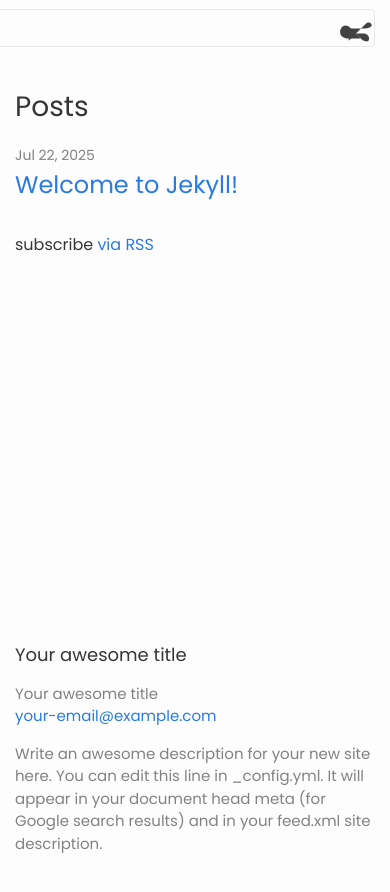
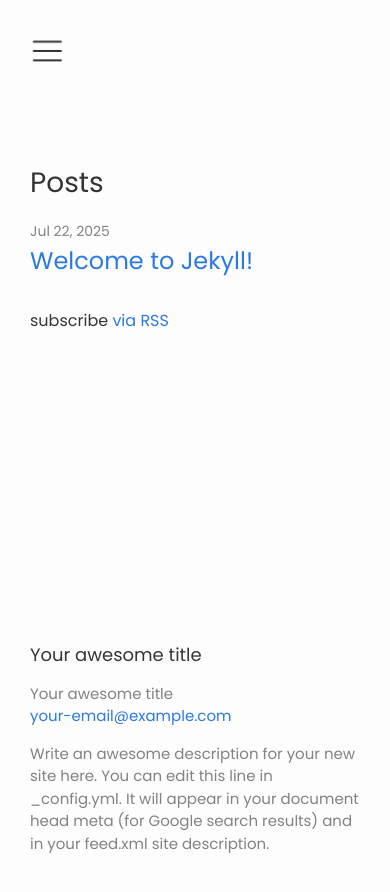
Before and after one commit to mario-ruoff/clarity-jekyll-theme, a Jekyll site: the page built from index.md, in a window 390 px wide. Shown: the top 892 px of the page. Built offline with Jekyll 4.4.1, drawn with Linux system fonts in a browser that asks for light colours.

Commit message:
Fix navbar hamburger

```diff
--- a/_includes/head.html
+++ b/_includes/head.html
@@ -3,7 +3,8 @@
   <meta http-equiv="X-UA-Compatible" content="IE=edge">
   <meta name="viewport" content="width=device-width, initial-scale=1">
   {%- seo -%}
-  <link rel="stylesheet" href="{{ "/assets/main.css" | relative_url }}">
+  <link rel="stylesheet" href="{{ '/assets/main.css' | relative_url }}">
+  <script src="{{ '/assets/main.js' | relative_url }}" defer></script>
   {%- feed_meta -%}
   {%- if jekyll.environment == 'production' and site.google_analytics -%}
     {%- include google-analytics.html -%}
--- a/_includes/header.html
+++ b/_includes/header.html
@@ -6,18 +6,9 @@
 
     {%- if page_paths -%}
       <nav class="site-nav">
-        <input type="checkbox" id="nav-trigger" class="nav-trigger" />
-        <label for="nav-trigger">
-          <span class="menu-icon">
-            <svg viewBox="0 0 64 48">
-                <path d="M19,15 L45,15 C70,15 58,-2 49.0177126,7 L19,37"></path>
-                <path d="M19,24 L45,24 C61.2371586,24 57,49 41,33 L32,24"></path>
-                <path d="M45,33 L19,33 C-8,33 6,-2 22,14 L45,37"></path>
-            </svg>
-          </span>
-        </label>
 
-        <div class="trigger">
+        <div class="nav-container slide-in first" id="slider">
+          <div class="page-links">
             <a class="page-link" href="{{ '/' | relative_url }}">Home</a>
             {%- for path in page_paths -%}
               {%- assign my_page = site.pages | where: "path", path | first -%}
@@ -25,7 +16,20 @@
               <a class="page-link" href="{{ my_page.url | relative_url }}">{{ my_page.title | escape }}</a>
               {%- endif -%}
             {%- endfor -%}
+          </div>
           {%- include social.html -%}
+        </div>
+
+        <div class="nav-container-small">
+          <div class="menu-bar">
+            <button class="menu-default" onclick="toggle(this)">
+              <svg viewBox="0 0 64 48">
+                  <path d="M19,15 L45,15 C70,15 58,-2 49.0177126,7 L19,37"></path>
+                  <path d="M19,24 L45,24 C61.2371586,24 57,49 41,33 L32,24"></path>
+                  <path d="M45,33 L19,33 C-8,33 6,-2 22,14 L45,37"></path>
+              </svg>
+            </button>
+          </div>
         </div>
 
       </nav>
--- a/_sass/minima.scss
+++ b/_sass/minima.scss
@@ -6,6 +6,7 @@
 $base-font-size:   16px !default;
 $base-font-weight: 400 !default;
 $small-font-size:  $base-font-size * 0.875 !default;
+$large-font-size:  $base-font-size * 1.4 !default;
 $base-line-height: 1.5 !default;
 
 $spacing-unit:     30px !default;
@@ -23,8 +24,8 @@
 // Width of the content area
 $content-width:    1080px !default;
 
-$on-palm:          800px !default;
-$on-laptop:        1000px !default;
+$on-palm:          600px !default;
+$on-laptop:        800px !default;
 
 // Use media queries like this:
 // @include media-query($on-palm) {
--- a/_sass/minima/_base.scss
+++ b/_sass/minima/_base.scss
@@ -188,8 +188,8 @@
   @include media-query($on-laptop) {
     max-width: -webkit-calc(#{$content-width} - (#{$spacing-unit}));
     max-width:         calc(#{$content-width} - (#{$spacing-unit}));
-    padding-right: $spacing-unit / 2;
-    padding-left: $spacing-unit / 2;
+    padding-right: $spacing-unit;
+    padding-left: $spacing-unit;
   }
 }
 
@@ -214,7 +214,7 @@
     transform: scale(1.2);
     width: 16px;
     height: 16px;
-    margin-left: $spacing-unit * 2.5;
+    // margin-left: $spacing-unit * 2.5;
     display: inline-block;
     fill: #{$text-color};
     vertical-align: middle;
--- a/_sass/minima/_layout.scss
+++ b/_sass/minima/_layout.scss
@@ -26,24 +26,36 @@
   width: 100%;
   line-height: $base-line-height * $base-font-size * 5.5;
 
-  .trigger {
+  .nav-container-small {
+    display: none;
+  }
+
+  .nav-container {
+    display: grid;
+    grid-template-columns: 2fr 1fr;
+    column-gap: 25%;
+    align-items: center;
+
+    .page-links {
       display: flex;
-    align-items: center;
+      justify-content: space-between;
     }
 
     .social-media-list {
+      display: flex;
+      justify-content: space-between;
       list-style: none;
       margin-bottom: 0;
-    margin-left: auto;
 
       li {
         display: inline-block;
-      margin-left: 10px;
       }
 
       li + li {
         padding-top: 0;
       }
+    }
+
   }
 
   .nav-trigger {
@@ -59,63 +71,139 @@
     line-height: $base-line-height;
 
     // Gaps between nav items, but not on the last one
-    &:not(:last-child) {
-      margin-right: $spacing-unit * 2;
+    // &:not(:last-child) {
+    //   margin-right: $spacing-unit * 2;
+    // }
+  }
+
+  @include media-query($on-palm) {
+    #first-content {
+      padding-top: calc(8vh + 6px);
+    }
+    .site-nav {
+      position: fixed;
+      background-color: white !important;
+      -webkit-backdrop-filter: none;
+              backdrop-filter: none;
+    }
+    .nav-container {
+      display: grid;
+      grid-template-rows: 4fr 1fr;
+      grid-template-columns: 1fr;
+      padding-left: $spacing-unit;
+      padding-right: $spacing-unit;
+      position: fixed;
+      height: 100%;
+      left: 0;
+      right: 0;
+      align-items: center;
+      background-color: rgba(255, 255, 255, 0.8);
+      -webkit-backdrop-filter: blur(10px);
+              backdrop-filter: blur(10px);
+      transform: translateX(-100%);
+
+      .page-links {
+        display: flex;
+        flex-direction: column;
+        justify-content: flex-end;
+        justify-items: center;
+        align-items: center;
+
+        .page-link {
+          padding: 4vh 0;
+          font-size: $large-font-size;
+        }
+      }
+      .social-media-list {
+        display: flex;
+        justify-content: space-around;
+      }
+    }
+    .nav-container.slide-in {
+      animation: slide-in 0.3s forwards;
+    }
+    .nav-container.slide-in.first {
+      animation: none !important;
+    }
+    .nav-container.slide-out {
+      animation: slide-out 0.3s forwards;
+    }
+    @keyframes slide-out {
+      100% {
+        transform: translateX(0%);
+      }
+    }
+    @keyframes slide-in {
+      0% {
+        transform: translateX(0%);
+      }
+      100% {
+        transform: translateX(-100%);
+      }
+    }
+    .nav-container-small {
+      display: block;
+    }
+    .nav-container-small .menu-bar {
+      position: block;
+    }
   }
 }
 
-  @include media-query($on-palm) {
-    position: absolute;
-    top: 9px;
-    right: $spacing-unit / 2;
-    background-color: $background-color;
-    border: 1px solid $grey-color-light;
-    border-radius: 5px;
-    text-align: right;
 
-    label[for="nav-trigger"] {
-      display: block;
-      float: right;
+.menu-bar .menu-default {
+  cursor: pointer;
+  padding: 5vh 1vh 5vh 0vh;
   width: 36px;
   height: 36px;
-      z-index: 2;
-      cursor: pointer;
+  outline: none;
+  position: relative;
+  border: none;
+  background: none;
 }
-
-    .menu-icon {
+.menu-bar .menu-default svg {
+  top: 0;
+  left: -16px;
+  height: 50px;
+  stroke: $text-color;
+  stroke-width: 2px;
+  color: $text-color;
+  stroke-linecap: round;
+  stroke-linejoin: round;
+  fill: none;
   display: block;
-      float: right;
-      width: 36px;
-      height: 26px;
-      line-height: 0;
-      padding-top: 10px;
-      text-align: center;
-
-      > svg {
-        fill: $grey-color-dark;
+  position: absolute;
 }
+.menu-bar .menu-default svg path {
+  transition: stroke-dasharray var(--duration, 0.85s) var(--easing, ease) var(--delay, 0s), stroke-dashoffset var(--duration, 0.85s) var(--easing, ease) var(--delay, 0s);
+  stroke-dasharray: var(--array-1, 26px) var(--array-2, 100px);
+  stroke-dashoffset: var(--offset, 126px);
+  transform: translateZ(0);
 }
-
-    input ~ .trigger {
-      clear: both;
-      display: none;
+.menu-bar .menu-default svg path:nth-child(2) {
+  --duration: .7s;
+  --easing: ease-in;
+  --offset: 100px;
+  --array-2: 74px;
 }
-
-    input:checked ~ .trigger {
-      display: block;
-      padding-bottom: 5px;
+.menu-bar .menu-default svg path:nth-child(3) {
+  --offset: 133px;
+  --array-2: 107px;
 }
-
-    .page-link {
-      display: block;
-      padding: 5px 10px;
-
-      &:not(:last-child) {
-        margin-right: 0;
+.menu-bar .menu-default.active svg path {
+  --offset: 57px;
 }
-      margin-left: 20px;
+.menu-bar .menu-default.active svg path:nth-child(1), .menu-bar .menu-default.active svg path:nth-child(3) {
+  --delay: .15s;
+  --easing: cubic-bezier(.2, .4, .2, 1.1);
 }
+.menu-bar .menu-default.active svg path:nth-child(2) {
+  --duration: .4s;
+  --offset: 2px;
+  --array-1: 1px;
 }
+.menu-bar .menu-default.active svg path:nth-child(3) {
+  --offset: 58px;
 }
 
 
--- /dev/null
+++ b/assets/main.js
@@ -0,0 +1,204 @@
+// smooth scrolling to target div
+window.smoothScroll = function(target) {
+    var scrollContainer = target;
+    do { //find scroll container
+        scrollContainer = scrollContainer.parentNode;
+        if (!scrollContainer) return;
+        scrollContainer.scrollTop += 1;
+    } while (scrollContainer.scrollTop == 0);
+
+    var targetY = 0;
+    do { //find the top of target relatively to the container
+        if (target == scrollContainer) break;
+        targetY += target.offsetTop;
+    } while (target = target.offsetParent);
+
+    scroll = function(c, a, b, i) {
+        i++; if (i > 30) return;
+        c.scrollTop = a + (b - a) / 30 * i;
+        setTimeout(function(){ scroll(c, a, b, i); }, 20);
+    }
+    // start scrolling
+    scroll(scrollContainer, scrollContainer.scrollTop, targetY, 0);
+}
+
+// hide menu when scrolling
+// var prevScrollpos = window.pageYOffset;
+// var div_height = document.getElementById("nav-bar").offsetHeight;
+// var is_white = document.getElementById("project-white");
+// if (is_white) {
+//   var social_children = document.getElementById('social-white').children;
+//   var menu_children = document.getElementById('menu-white').children;
+// }
+
+// window.onscroll = function() {
+// var currentScrollPos = window.pageYOffset;
+// var $slider = document.getElementById('slider');
+// var isOpen = $slider.classList.contains('slide-in');
+//   if (currentScrollPos <= 0) {
+//     document.getElementById("nav-bar").style.top = 0;
+//     document.getElementById("nav-bar").style.backgroundColor = "transparent";
+//     if (is_white) {
+//       for(var i=0; i<social_children.length; i++) {
+//         social_children[i].children[0].style.color = "#f4f3ef";
+//       }
+//       for(var i=0; i<menu_children.length; i++) {
+//         menu_children[i].style.color = "#f4f3ef";
+//       }
+//     }
+//     return
+//   }
+
+//   if (currentScrollPos > 0) {
+//     document.getElementById("nav-bar").style.backgroundColor = "white";
+//     if (is_white) {
+//       for(var i=0; i<social_children.length; i++) {
+//         social_children[i].children[0].style.color = "#353535";
+//       }
+//       for(var i=0; i<menu_children.length; i++) {
+//         menu_children[i].style.color = "#353535";
+//       }
+//     }
+//   }
+
+//   if (prevScrollpos > currentScrollPos) {
+//     document.getElementById("nav-bar").style.top = 0;
+//   }
+//   else {
+//     if (isOpen) {
+//       document.getElementById("nav-bar").style.top = -div_height;
+//     }
+//     else {
+//       document.getElementById("nav-bar").style.top = 0;
+//     }
+//   }
+//   prevScrollpos = currentScrollPos;
+// };
+
+
+// toggle menu
+function toggle(x) {
+  var $slider = document.getElementById('slider');
+  var isOpen = $slider.classList.contains('slide-in');
+  $slider.setAttribute('class', isOpen ? 'nav-container slide-out' : 'nav-container slide-in');
+};
+
+document.querySelectorAll('.menu-default').forEach(btn => {
+    btn.addEventListener('click', e => {
+        btn.classList.toggle('active');
+    });
+});
+
+// toggle project page
+function ToggleProject(clicked_id) {
+  $('.project-page').hide();
+  $('.project-page.' + clicked_id).show();
+  if (clicked_id == 'date') {
+    document.getElementById('date').className = 'active';
+    document.getElementById('topic').className = 'notactive';
+  }
+  else if (clicked_id == 'topic') {
+    document.getElementById('topic').className = 'active';
+    document.getElementById('date').className = 'notactive';
+  }
+}
+
+// toggle project page
+function ToggleScene() {
+  var x = document.getElementById("scene");
+  if (x.style.display === "none") {
+    x.style.display = "block";
+  } else {
+    x.style.display = "none";
+  }
+}
+
+// slide menu
+var contents = document.getElementsByClassName("slide-content");
+
+document.getElementById("slide-menu").addEventListener("click", function(e) {
+  const idx = [...this.children]
+    .filter(el => el.className.indexOf('dot') > -1)
+    .indexOf(e.target);
+
+  if (idx >= 0) {
+    var prev = document.querySelector(".dot.active");
+    if (prev) prev.classList.remove("active");
+    e.target.classList.add("active");
+
+    for (var i = 0; i < contents.length; i++) {
+      if (i == idx) {
+        contents[i].style.display = "block";
+      } else {
+        contents[i].style.display = "none";
+      }
+    }
+  }
+});
+
+// Video controls
+function ToggleVideo(x) {
+  var videos = document.getElementsByClassName(x + '-video');
+  for (var i = 0; i < videos.length; i++) {
+      if (videos[i].paused) {
+          videos[i].play();
+      } else {
+          videos[i].pause();
+      }
+  }
+};
+
+
+function SlowVideo(x) {
+  var videos = document.getElementsByClassName(x + '-video');
+  for (var i = 0; i < videos.length; i++) {
+    videos[i].playbackRate = videos[i].playbackRate * 0.9;
+    videos[i].play();
+  }
+
+  var msg = document.getElementById(x + '-msg');
+  msg.innerHTML = 'Speed: ' + '×' + videos[0].playbackRate.toFixed(2);
+
+  msg.classList.add("fade-in-out");
+  msg.style.animation = 'none';
+  msg.offsetHeight; /* trigger reflow */
+  msg.style.animation = null; };
+
+
+function FastVideo(x) {
+  var videos = document.getElementsByClassName(x + '-video');
+  for (var i = 0; i < videos.length; i++) {
+    videos[i].playbackRate = videos[i].playbackRate / 0.9;
+    videos[i].play();
+  }
+
+  var msg = document.getElementById(x + '-msg');
+  msg.innerHTML = 'Speed: ' + '×' + videos[0].playbackRate.toFixed(2);
+
+  msg.classList.add("fade-in-out");
+  msg.style.animation = 'none';
+  msg.offsetHeight; /* trigger reflow */
+  msg.style.animation = null;
+};
+
+function RestartVideo(x) {
+  var videos = document.getElementsByClassName(x + '-video');
+  for (var i = 0; i < videos.length; i++) {
+    videos[i].pause();
+    videos[i].playbackRate = 1.0;
+    videos[i].currentTime = 0;
+    videos[i].play();
+  }
+
+  var msg = document.getElementById(x + '-msg');
+  msg.innerHTML = 'Speed: ' + '×' + videos[0].playbackRate.toFixed(2);
+
+  msg.classList.add("fade-in-out");
+  msg.style.animation = 'none';
+  msg.offsetHeight; /* trigger reflow */
+  msg.style.animation = null;
+};
+
+
+// table adding even odd row
+$('tr:not(:has(td[rowspan])):even').addClass('oddrow');
```
Lines whose indentation alone changed are shown as unchanged.
